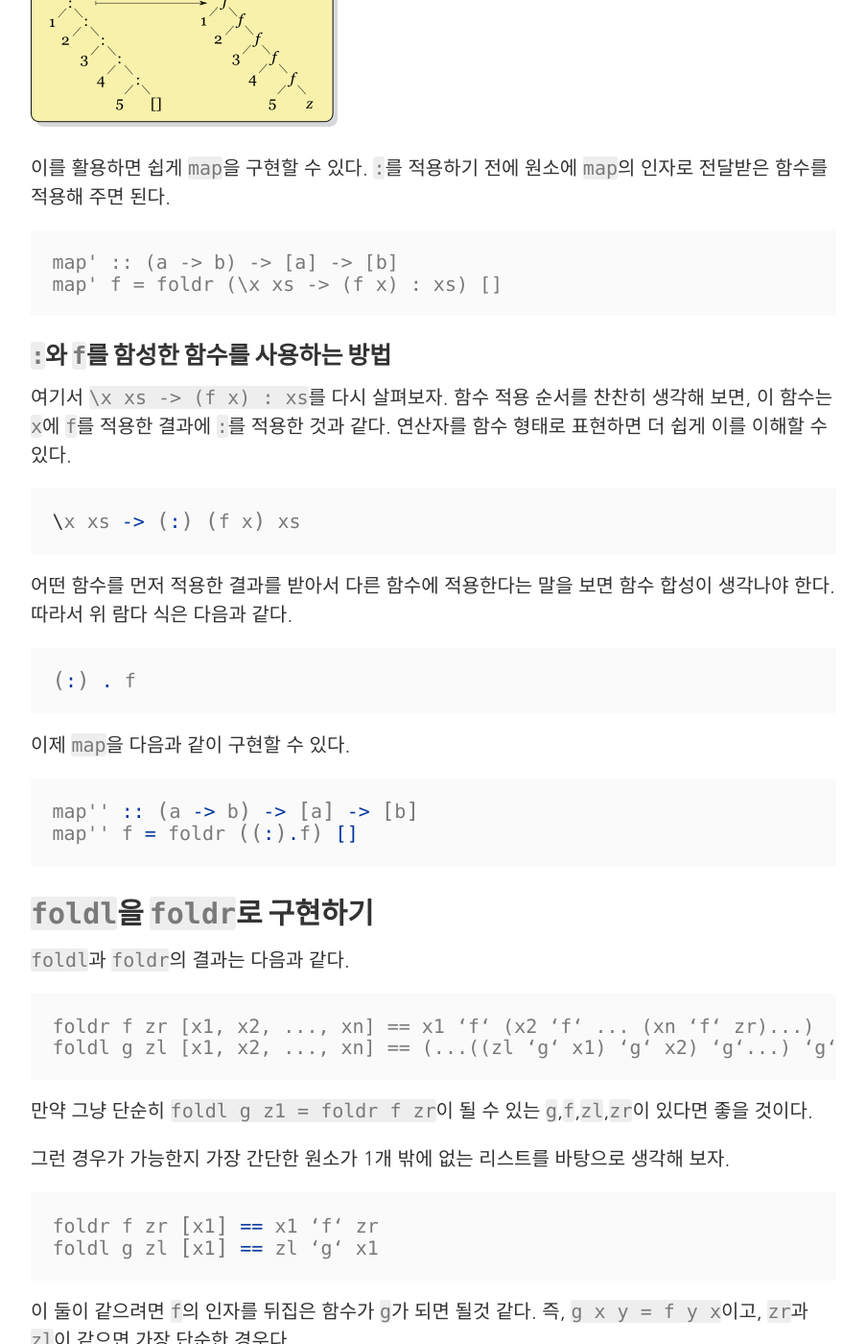
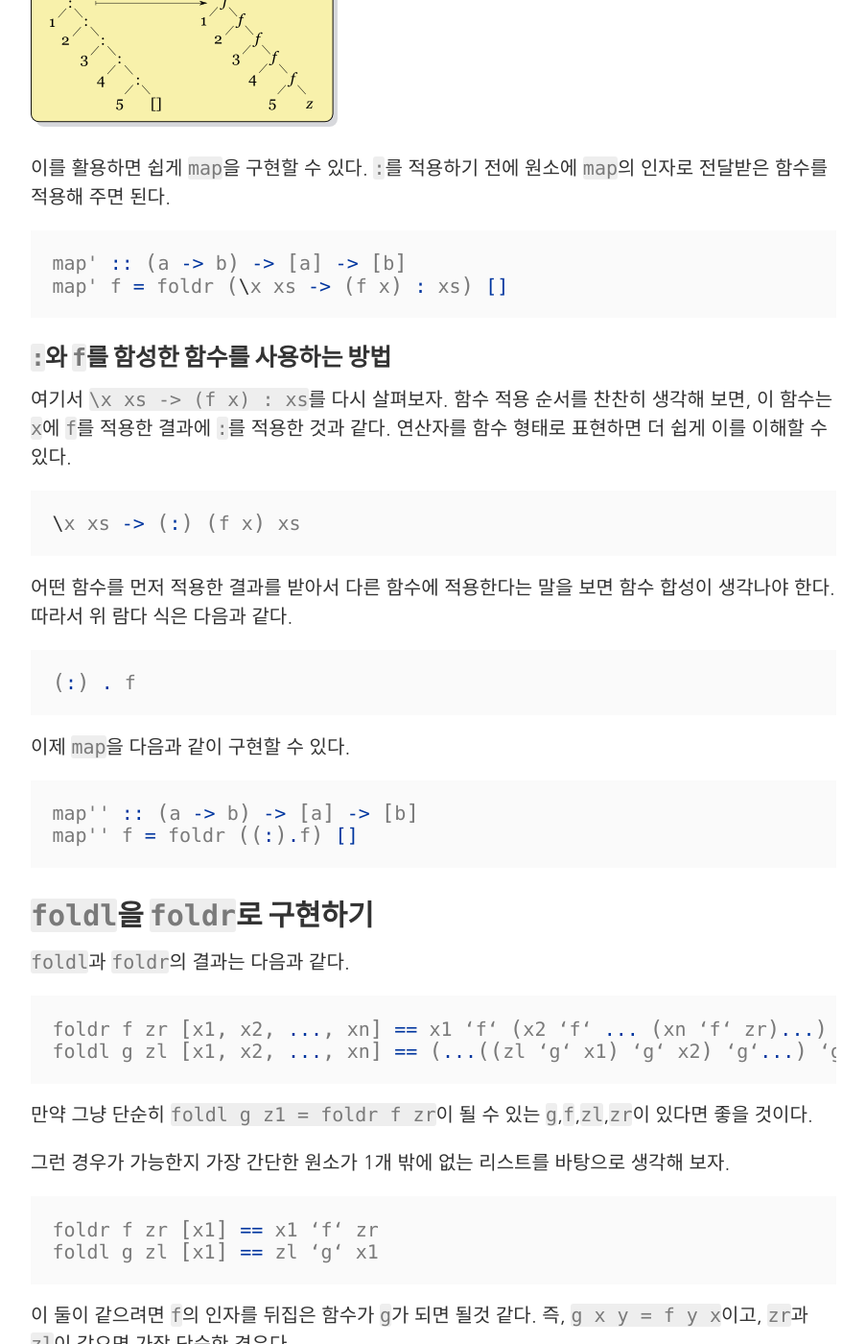
Before and after one commit to enshahar/enshahar.github.io, a Jekyll site: the page built from _posts/2018-01-14-cis194-HighOrderProgramming-TypeInference-exanswer.md, in a window 1280 px wide and 1400 px high, scrolled down 7103 px. Shown: the whole window at 96% size, without its empty margins (188-1091 px from the left). Built offline with Jekyll 4.4.1, drawn with Linux system fonts in a browser that asks for light colours; some web fonts are replaced; comment, search, counter and statistics services are not loaded.

Commit message:
haskell block

````diff
--- a/_posts/2018-01-14-cis194-HighOrderProgramming-TypeInference-exanswer.md
+++ b/_posts/2018-01-14-cis194-HighOrderProgramming-TypeInference-exanswer.md
@@ -211,7 +211,7 @@ copy' = foldr (\x xs -> x : xs) []
 
 이를 활용하면 쉽게 `map`을 구현할 수 있다. `:`를 적용하기 전에 원소에 `map`의 인자로 전달받은 함수를 적용해 주면 된다.
 
-```
+```haskell
 map' :: (a -> b) -> [a] -> [b]
 map' f = foldr (\x xs -> (f x) : xs) []
 ```
@@ -242,7 +242,7 @@ map'' f = foldr ((:).f) []
 
 `foldl`과 `foldr`의 결과는 다음과 같다.
 
-```
+```haskell
 foldr f zr [x1, x2, ..., xn] == x1 ‘f‘ (x2 ‘f‘ ... (xn ‘f‘ zr)...)
 foldl g zl [x1, x2, ..., xn] == (...((zl ‘g‘ x1) ‘g‘ x2) ‘g‘...) ‘g‘ xn
 ```
````
Also changed, not shown: other parts of _posts/2018-01-14-cis194-HighOrderProgramming-TypeInference-exanswer.md (+1 -1 lines).
